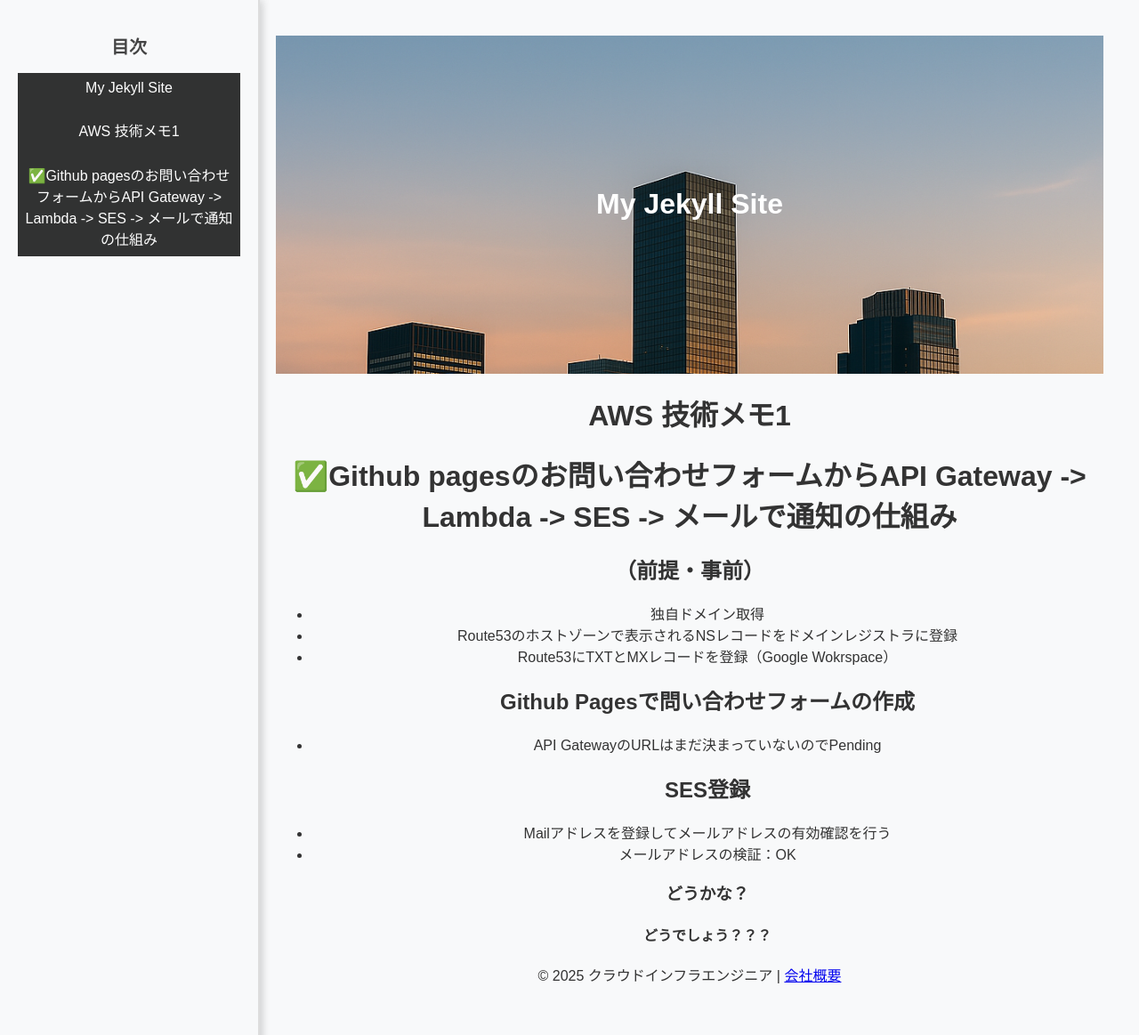
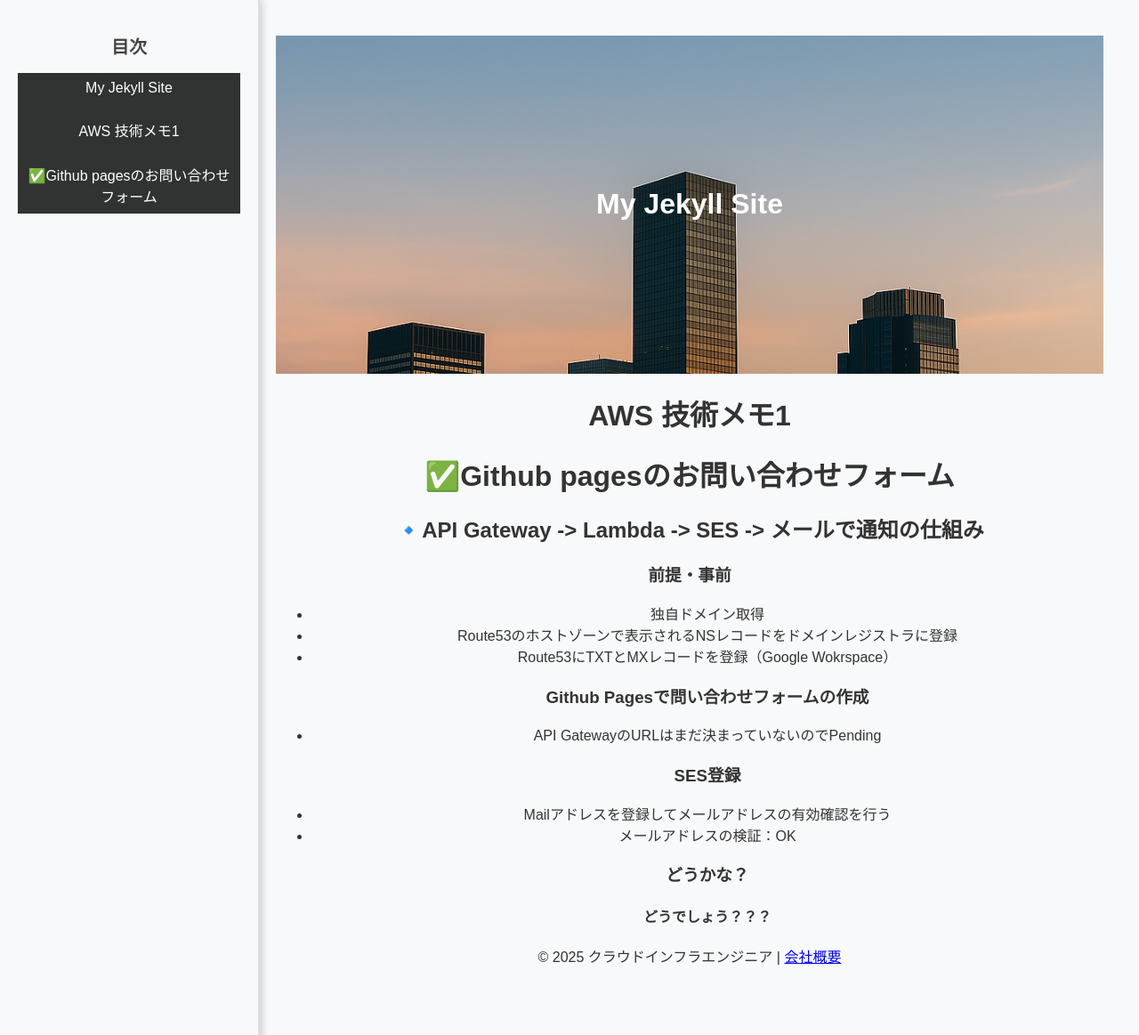
Before and after one commit to cloudrobo48/aws-cloud, a Jekyll site: the page built from docs/aws/aws-top.md, in a window 1280 px wide and 1163 px high. Shown: the whole window at 89% size. Built offline with Jekyll 4.4.1, drawn with Linux system fonts in a browser that asks for light colours; our own code applies the rules of GitHub Pages for plain Markdown files.

Commit message:
Update aws-top.md

```diff
--- a/docs/aws/aws-top.md
+++ b/docs/aws/aws-top.md
@@ -2,14 +2,15 @@
 layout: default
 ---
 # AWS 技術メモ1
-# ✅Github pagesのお問い合わせフォームからAPI Gateway -> Lambda -> SES -> メールで通知の仕組み
-## （前提・事前）
+# ✅Github pagesのお問い合わせフォーム
+## 🔹API Gateway -> Lambda -> SES -> メールで通知の仕組み
+### 前提・事前
 - 独自ドメイン取得
 - Route53のホストゾーンで表示されるNSレコードをドメインレジストラに登録
 - Route53にTXTとMXレコードを登録（Google Wokrspace）
-## Github Pagesで問い合わせフォームの作成
+### Github Pagesで問い合わせフォームの作成
 - API GatewayのURLはまだ決まっていないのでPending
-## SES登録
+### SES登録
 - Mailアドレスを登録してメールアドレスの有効確認を行う
 - メールアドレスの検証：OK
 ### どうかな？
```
